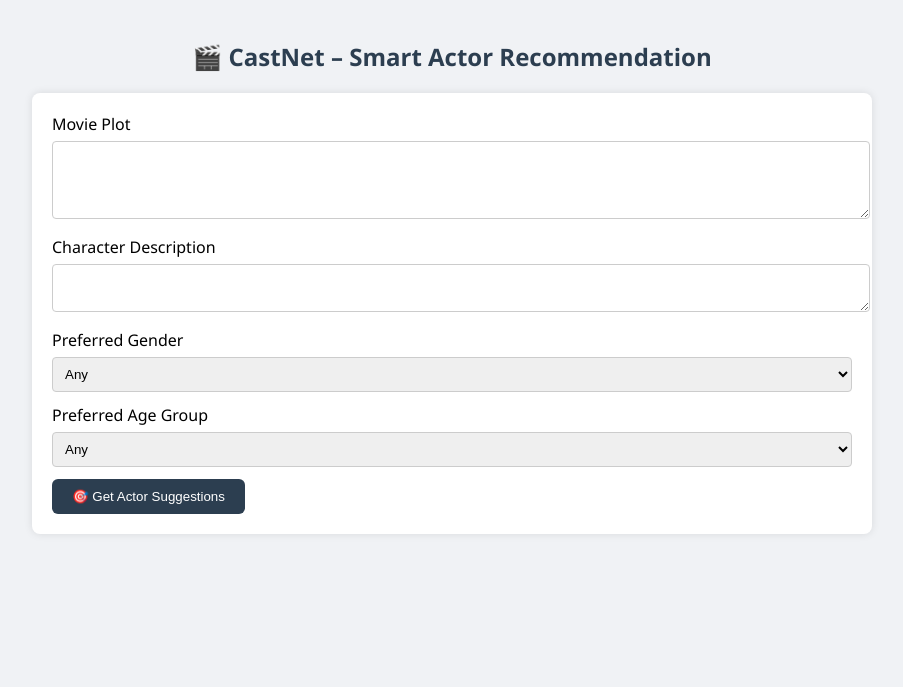
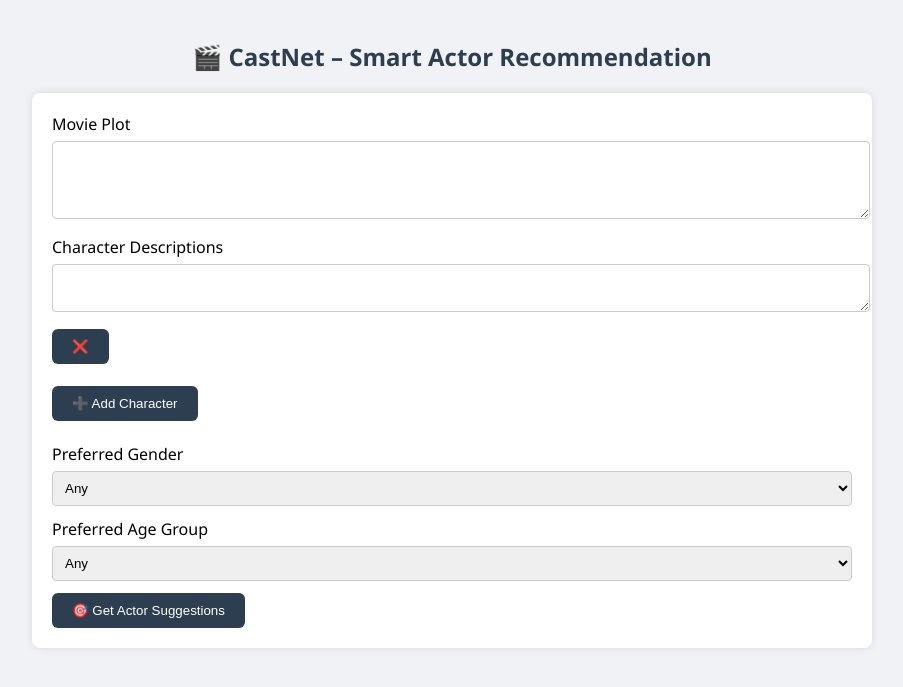
Before and after one commit to jerardh/castnet, a Flask app: template templates/index.html in a window 1280 px wide. Shown: the top 687 px of the page, without its empty margins (188-1091 px from the left). Run offline with Flask 3, Linux system fonts and the light colour scheme; the template is opened without the code that fills it, so the values that code supplies are empty; parts of the project's set-up code (start-up, migrations or seed data) failed here and were passed over.

Commit message:
Add Multicharacter input

```diff
--- a/templates/index.html
+++ b/templates/index.html
@@ -3,6 +3,25 @@
 <head>
     <title>CastNet</title>
     <link rel="stylesheet" href="{{ url_for('static', filename='style.css') }}">
+    <script>
+        function addCharacterField(value="") {
+            const container = document.getElementById("character-container");
+
+            const div = document.createElement("div");
+            div.className = "char-block";
+
+            div.innerHTML = `
+                <textarea name="character_description[]" rows="2" required placeholder="Describe character...">${value}</textarea>
+                <button type="button" onclick="removeCharacterField(this)">❌</button>
+            `;
+
+            container.appendChild(div);
+        }
+
+        function removeCharacterField(btn) {
+            btn.parentElement.remove();
+        }
+    </script>
 </head>
 <body>
 
@@ -13,8 +32,27 @@
     <label>Movie Plot</label>
     <textarea name="plot" rows="4" required>{{ request.form.get('plot', '') }}</textarea>
 
-    <label>Character Description</label>
-    <textarea name="character_description" rows="2" required>{{ request.form.get('character_description', '') }}</textarea>
+    <label>Character Descriptions</label>
+
+    <div id="character-container">
+        {% if request.form.getlist('character_description[]') %}
+            {% for desc in request.form.getlist('character_description[]') %}
+                <div class="char-block">
+                    <textarea name="character_description[]" rows="2" required>{{ desc }}</textarea>
+                    <button type="button" onclick="removeCharacterField(this)">❌</button>
+                </div>
+            {% endfor %}
+        {% else %}
+            <div class="char-block">
+                <textarea name="character_description[]" rows="2" required></textarea>
+                <button type="button" onclick="removeCharacterField(this)">❌</button>
+            </div>
+        {% endif %}
+    </div>
+    <br>
+    <button type="button" onclick="addCharacterField()">➕ Add Character</button>
+
+    <br><br>
 
     <label>Preferred Gender</label>
     <select name="gender">
```
